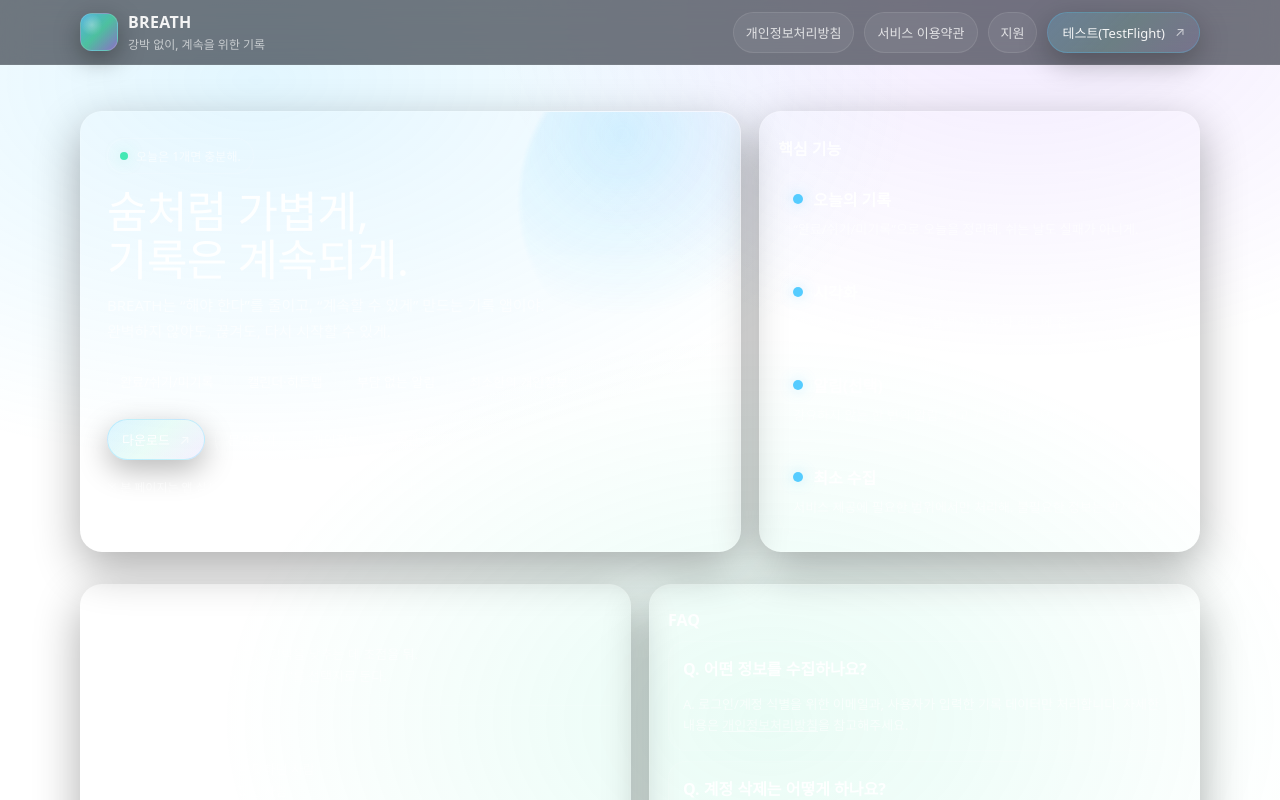
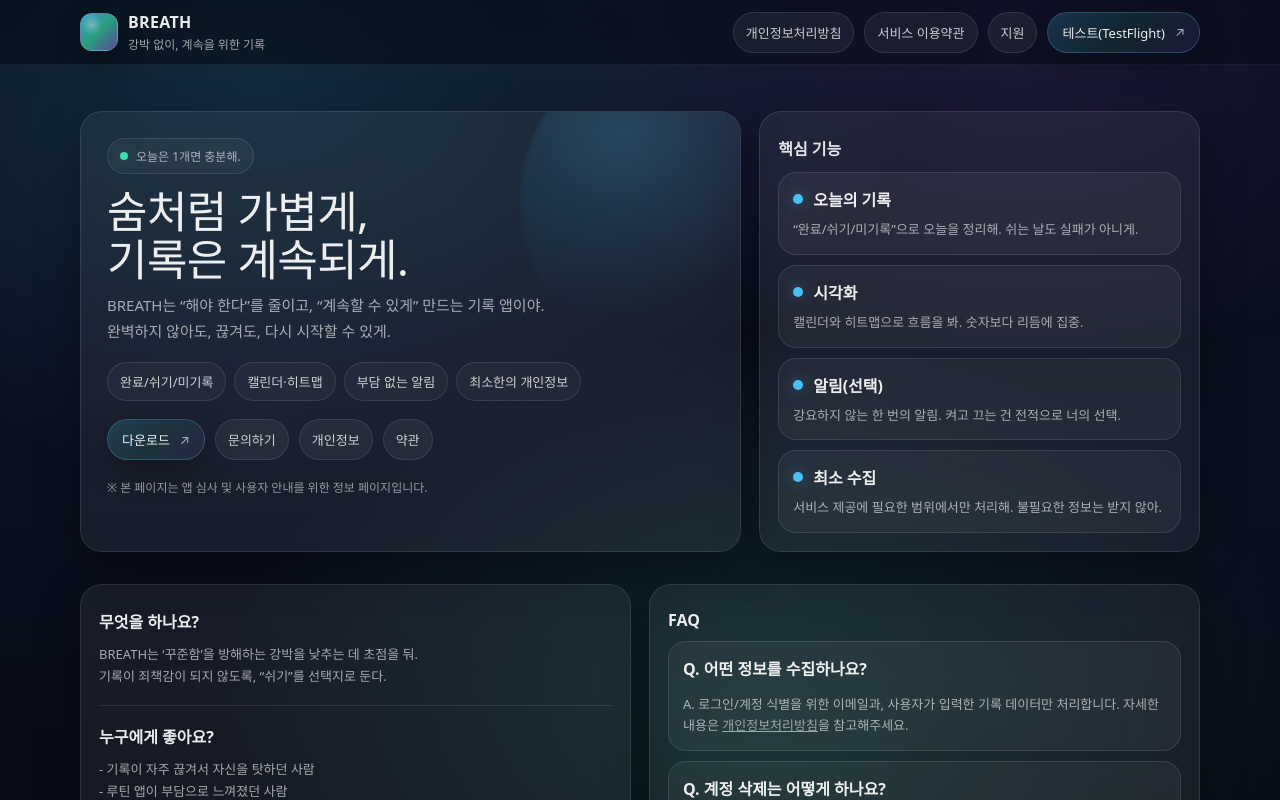
Before and after one commit to jeomlee/breath-web, a Next.js app: page / in a window 1280 px wide. Shown: the top 800 px of the page. Built offline with nearby package versions, Linux system fonts and the light colour scheme.

Commit message:
remove gradation

```diff
--- a/app/globals.css
+++ b/app/globals.css
@@ -23,7 +23,8 @@
   background:
     radial-gradient(1200px 700px at 20% 10%, rgba(76, 201, 255, 0.16), transparent 55%),
     radial-gradient(900px 600px at 80% 0%, rgba(164, 109, 255, 0.14), transparent 60%),
-    radial-gradient(1000px 700px at 60% 90%, rgba(59, 231, 176, 0.12), transparent 55%);
+    radial-gradient(1000px 700px at 60% 90%, rgba(59, 231, 176, 0.12), transparent 55%),
+    linear-gradient(180deg, #070b16, #0b1020 55%, #070b16);
 }
 
 a { color: inherit; text-decoration: none; }
```
